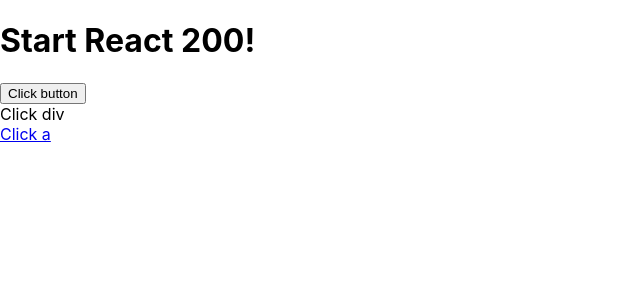
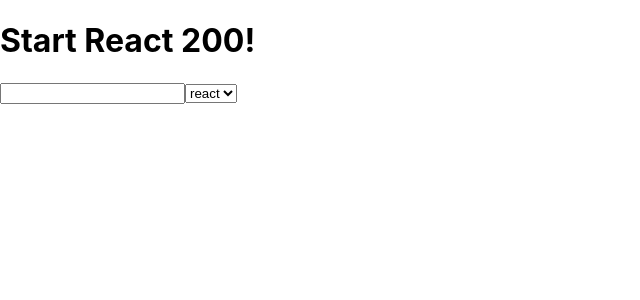
Before and after one commit to prsn-ts/react200, a React (Create React App) app: page / in a window 1280 px wide. Shown: the top 300 px of the page, without its empty margins (0-640 px from the left). Built offline with nearby package versions, Linux system fonts and the light colour scheme.

Commit message:
change 이벤트 사용하기(중급 067)

```diff
--- a/src/App.js
+++ b/src/App.js
@@ -1,11 +1,11 @@
 import React from 'react';
-import ReactionClick from './R066_onClick'
+import ReactChange from './R067_onChange'
 
 function App() {
   return (
     <div>
       <h1>Start React 200!</h1>
-      <ReactionClick/>
+      <ReactChange/>
     </div>
   );
 }
--- /dev/null
+++ b/src/R067_onChange.js
@@ -0,0 +1,22 @@
+import React, { Component } from 'react';
+
+class R067_onChange extends Component {
+    change = (e) => {
+        let val = e.target.value;
+        console.log('param : '+ val);
+    }
+
+    render() {
+        return (
+            <>
+                <input type="text" onChange={this.change}/>
+                <select onChange={this.change}>
+                    <option value="react">react</option>
+                    <option value="200">200</option>
+                </select>
+            </>
+        )
+    }
+}
+
+export default R067_onChange;
```
